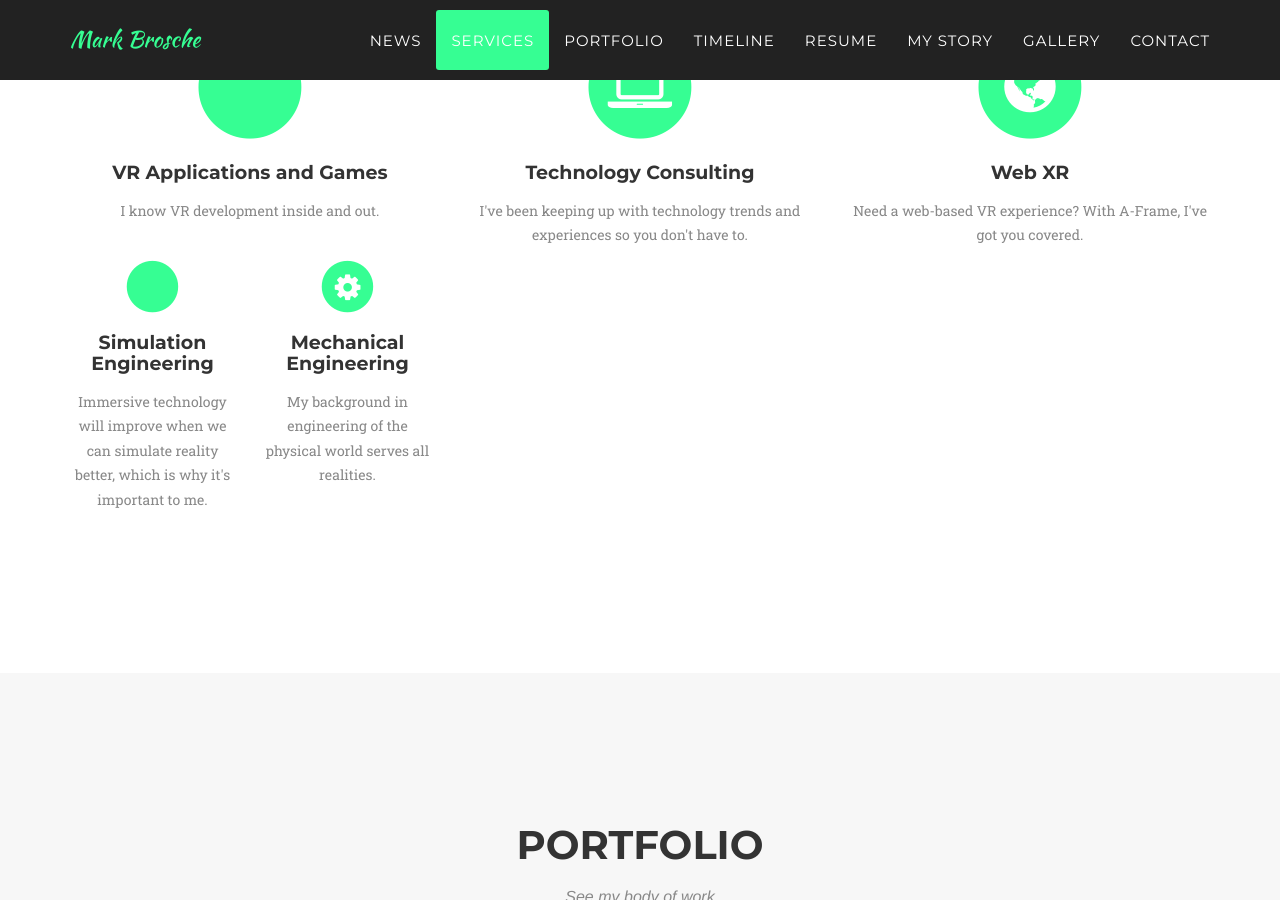
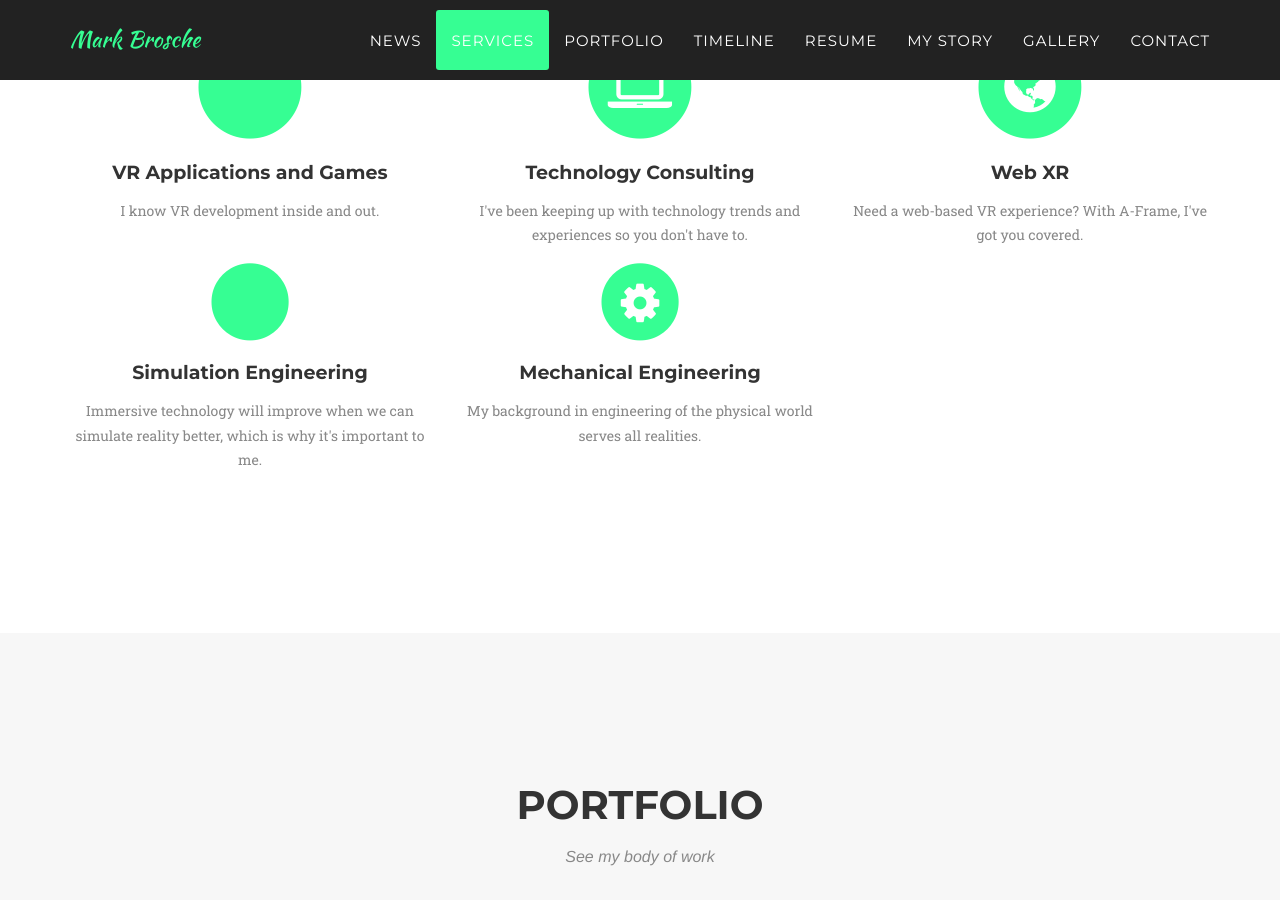
Before and after one commit to MarkBrosche/markbrosche.github.io, a Jekyll site: the page built from index.html, in a window 1280 px wide and 900 px high, scrolled down 1498 px. Built offline with Jekyll 4.4.1, drawn with Linux system fonts in a browser that asks for light colours; some web fonts are replaced.

Commit message:
trying new jekyll template

```diff
--- a/_includes/services.html
+++ b/_includes/services.html
@@ -32,16 +32,16 @@
                     <h4 class="service-heading">Web XR</h4>
                     <p class="text-muted">Need a web-based VR experience? With A-Frame, I've got you covered.</p>
                 </div>
-                <div class="col-md-2">
-                    <span class="fa-stack fa-2x">
+                <div class="col-md-4">
+                    <span class="fa-stack fa-3x">
                         <i class="fa fa-circle fa-stack-2x text-primary"></i>
                         <i class="fa fa-console fa-stack-1x fa-inverse"></i>
                     </span>
                     <h4 class="service-heading">Simulation Engineering</h4>
                     <p class="text-muted">Immersive technology will improve when we can simulate reality better, which is why it's important to me.</p>
                 </div>
-                <div class="col-md-2">
-                        <span class="fa-stack fa-2x">
+                <div class="col-md-4">
+                        <span class="fa-stack fa-3x">
                             <i class="fa fa-circle fa-stack-2x text-primary"></i>
                             <i class="fa fa-cog fa-stack-1x fa-inverse"></i>
                         </span>
```
